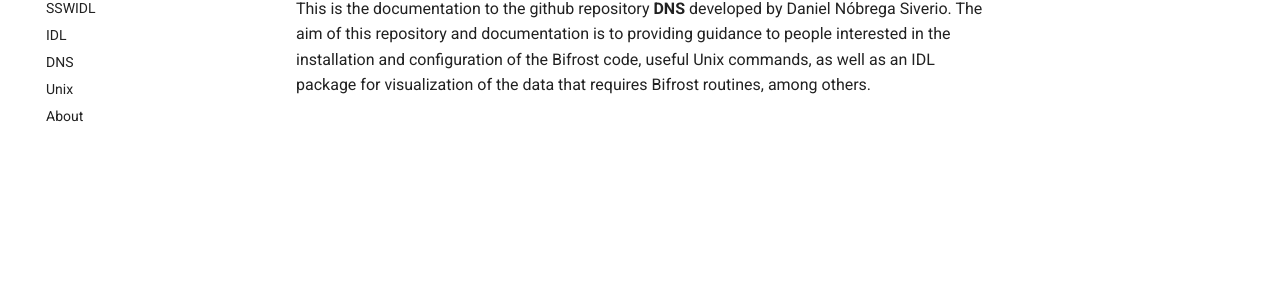
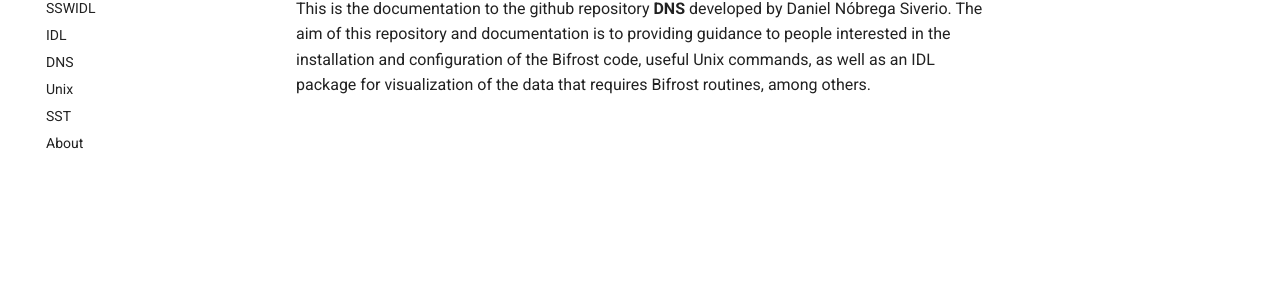
Before and after one commit to dnobrega/DNS, an MkDocs documentation site: the page built from docs/index.md, in a window 1280 px wide. Shown: the part 184-484 px from the top of the page. Built offline with MkDocs 1.6.1 and Material for MkDocs 9.7.7, drawn with Linux system fonts in a browser that asks for light colours; comment, search, counter and statistics services are not loaded.

Commit message:
Update mkdocs.yml

```diff
--- a/mkdocs.yml
+++ b/mkdocs.yml
@@ -13,6 +13,7 @@ nav:
   - IDL: idl.md
   - DNS: dns.md
   - Unix: unix.md
+  - SST: SST.md
   - About: about.md
 
 theme:
```
